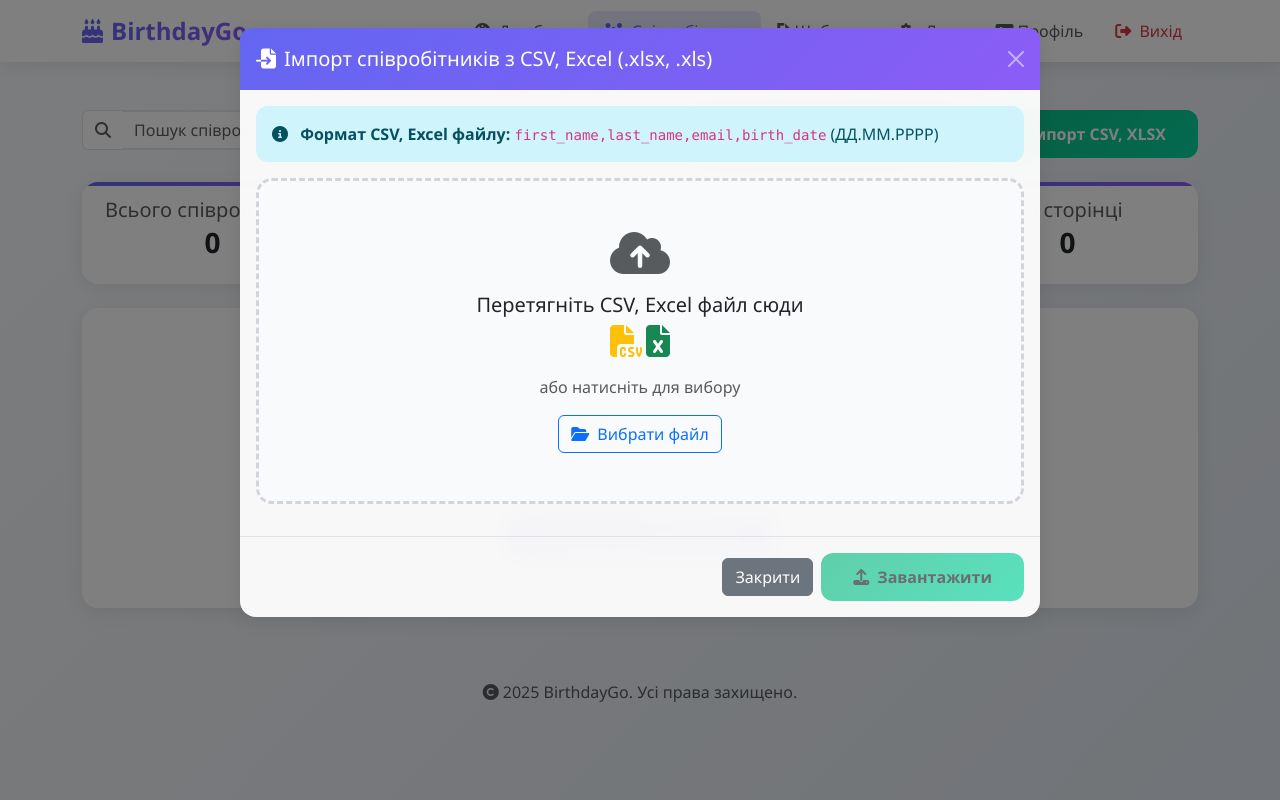
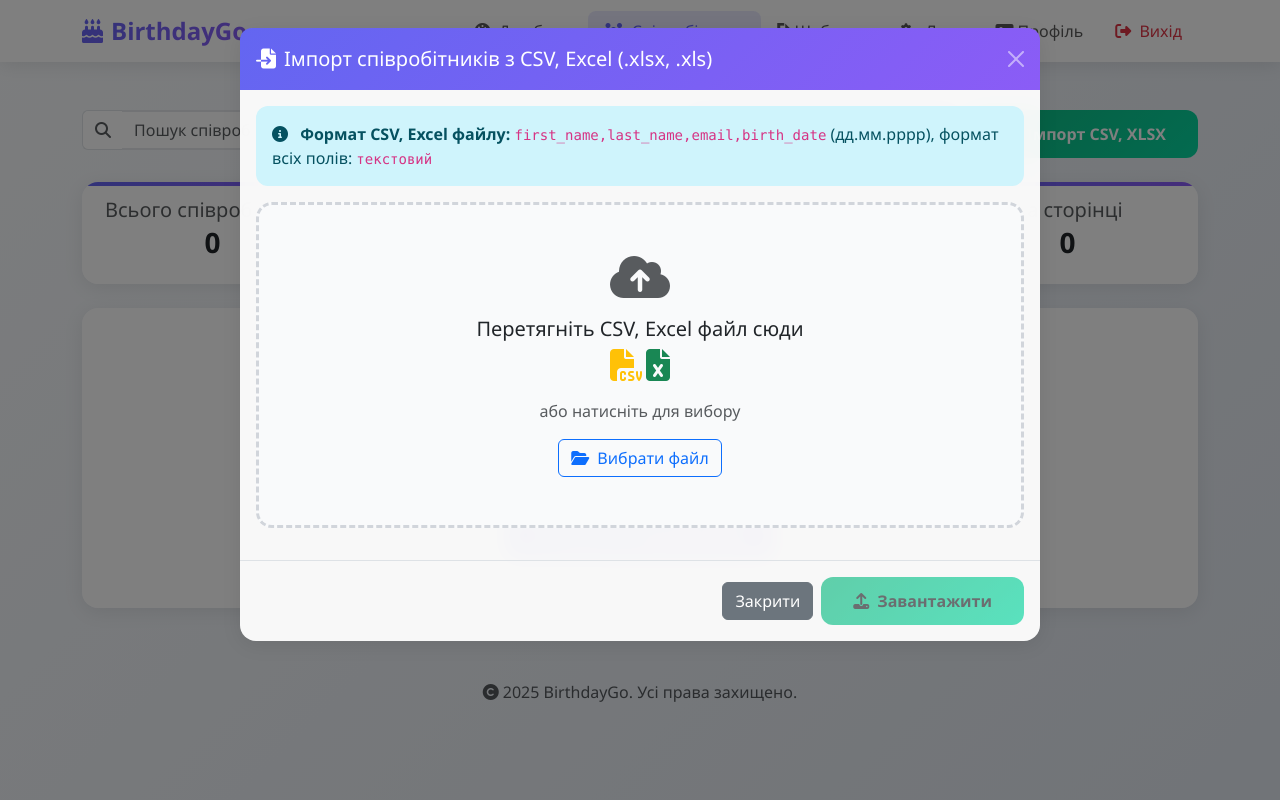
Before and after one commit to sergbondckua/birthday_email_notification_system, a Flask app: page /employees/ in a window 1280 px wide, after a click on "Імпорт CSV, XLSX". Run offline with Flask 3, Linux system fonts and the light colour scheme; the visitor is signed in with stand-in values (Sample User, id 1); data that the repository does not hold is empty; parts of the project's set-up code (start-up, migrations or seed data) failed here and were passed over; some libraries are stand-ins or nearby versions.

Commit message:
add html

```diff
--- a/templates/employees.html
+++ b/templates/employees.html
@@ -265,13 +265,15 @@
         <div class="modal-body">
           <div class="alert alert-info">
             <i class="fas fa-info-circle me-2"></i>
-            <strong>Формат CSV, Excel файлу:</strong> <code>first_name,last_name,email,birth_date</code> (ДД.ММ.РРРР)
+            <strong>Формат CSV, Excel файлу:</strong> <code>first_name,last_name,email,birth_date</code> (дд.мм.рррр),
+            формат всіх полів: <code>текстовий</code>
           </div>
 
           <div class="import-drop-zone text-center p-5" id="dropZone">
             <i class="fas fa-cloud-upload-alt fa-3x text-muted mb-3"></i>
             <h5>Перетягніть CSV, Excel файл сюди</h5>
-            <p class="text-muted"><i class="fa-solid fa-file-csv fa-2x text-warning"></i> <i class="fa-solid fa-file-excel fa-2x text-success"></i></p>
+            <p class="text-muted"><i class="fa-solid fa-file-csv fa-2x text-warning"></i> <i
+                class="fa-solid fa-file-excel fa-2x text-success"></i></p>
             <p class="text-muted">або натисніть для вибору</p>
             <input type="file" id="csvFile" accept=".csv, .xlsx, .xls" class="d-none">
             <button type="button" class="btn btn-outline-primary" onclick="document.getElementById('csvFile').click()">
@@ -303,7 +305,7 @@
     <div id="toast" class="toast" role="alert">
       <div class="toast-header">
         <i class="fas fa-info-circle me-2 text-primary"></i>
-        <strong class="me-auto">BirthdayApp</strong>
+        <strong class="me-auto">BirthdayGo</strong>
         <button type="button" class="btn-close" data-bs-dismiss="toast"></button>
       </div>
       <div class="toast-body" id="toastMessage"></div>
```
